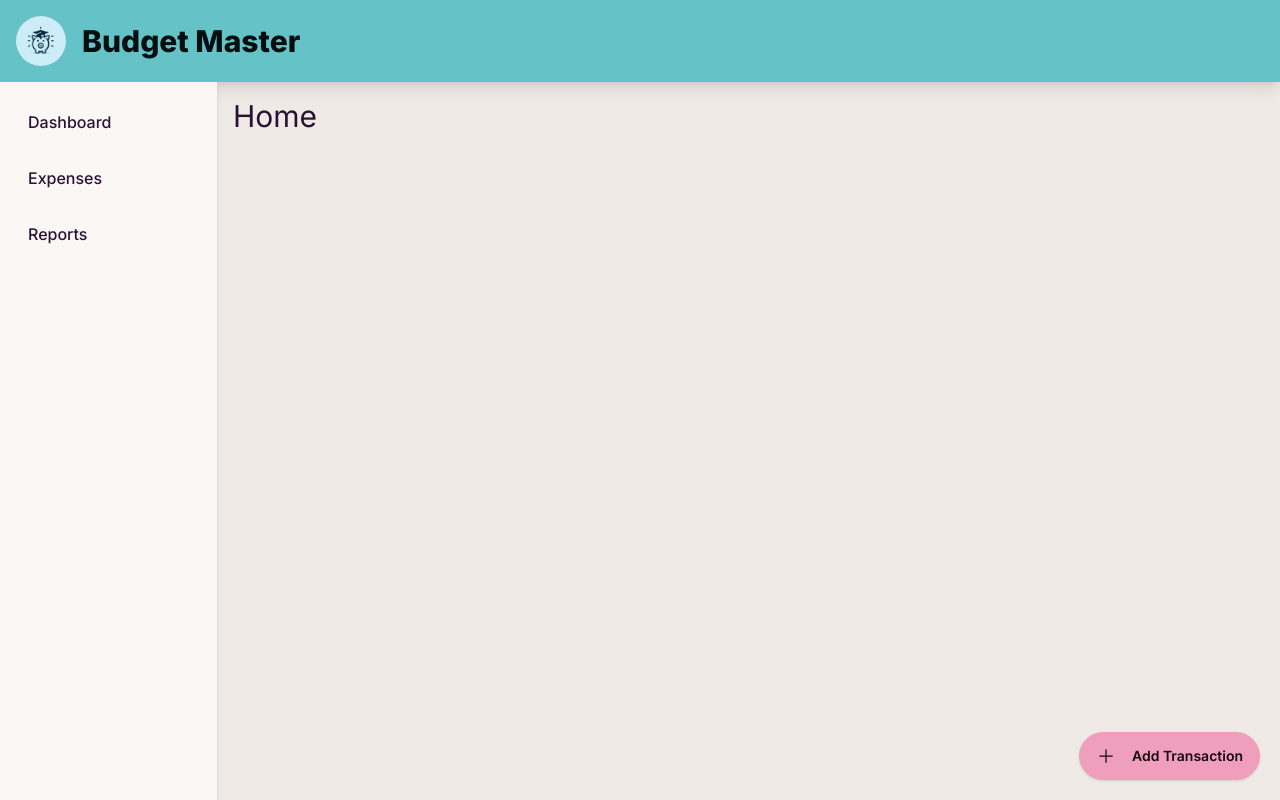
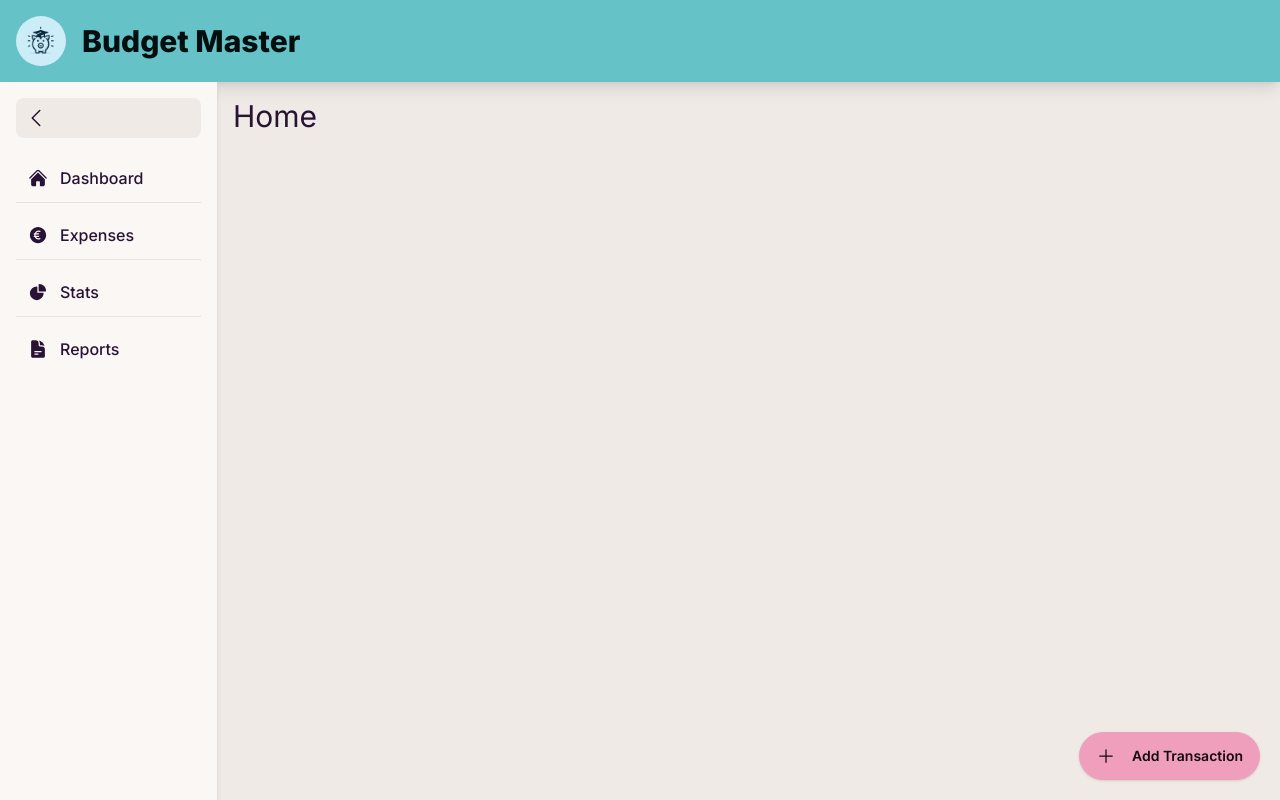
Before and after one commit to AkosKappel/BudgetMaster, a Next.js app: page / in a window 1280 px wide. Shown: the top 800 px of the page. Built offline with nearby package versions, Linux system fonts and the light colour scheme.

Commit message:
upgrades to sidebar

```diff
--- a/components/Sidebar.tsx
+++ b/components/Sidebar.tsx
@@ -2,29 +2,57 @@
 
 import Link from 'next/link';
 import { usePathname } from 'next/navigation';
-import React from 'react';
+import React, { useState, useEffect } from 'react';
+import {
+  HomeIcon,
+  CurrencyEuroIcon,
+  ChartPieIcon,
+  DocumentTextIcon,
+  ChevronLeftIcon,
+  ChevronRightIcon,
+} from '@heroicons/react/24/solid';
 
 const Sidebar: React.FC = () => {
+  const [isCollapsed, setIsCollapsed] = useState(false);
+  const [windowWidth, setWindowWidth] = useState<number>(typeof window !== 'undefined' ? window.innerWidth : 0);
   const pathname = usePathname();
 
   const navItems = [
-    { name: 'Dashboard', href: '/dashboard' },
-    { name: 'Expenses', href: '/expenses' },
-    { name: 'Reports', href: '/reports' },
+    { name: 'Dashboard', href: '/dashboard', icon: <HomeIcon className="w-5 h-5" /> },
+    { name: 'Expenses', href: '/expenses', icon: <CurrencyEuroIcon className="w-5 h-5" /> },
+    { name: 'Stats', href: '/stats', icon: <ChartPieIcon className="w-5 h-5" /> },
+    { name: 'Reports', href: '/reports', icon: <DocumentTextIcon className="w-5 h-5" /> },
   ];
 
+  useEffect(() => {
+    const handleResize = () => setWindowWidth(window.innerWidth);
+    window.addEventListener('resize', handleResize);
+    return () => window.removeEventListener('resize', handleResize);
+  }, []);
+
+  useEffect(() => {
+    setIsCollapsed(windowWidth < 768); // automatically collapse sidebar on small screens
+  }, [windowWidth]);
+
   return (
-    <nav className="left-0 bg-base-100 shadow-md w-64 p-4">
+    <nav className={`bg-base-100 shadow-md p-4 transition-all duration-300 ${isCollapsed ? 'w-20' : 'w-64'}`}>
       <div className="flex flex-col h-full">
+        <button className="mb-4 p-2 bg-base-200 rounded-lg" onClick={() => setIsCollapsed(!isCollapsed)}>
+          {isCollapsed ? <ChevronRightIcon className="w-6 h-6" /> : <ChevronLeftIcon className="w-6 h-6" />}
+        </button>
         <ul className="flex flex-col space-y-2">
-          {navItems.map((item) => (
-            <li key={item.href}>
+          {navItems.map((item, index) => (
+            <li
+              key={item.href}
+              className={`flex items-center ${index < navItems.length - 1 ? 'border-b border-base-300' : ''}`}
+            >
               <Link
                 href={item.href}
-                className={`block text-base font-medium p-3 rounded-lg transition-all duration-300
+                className={`flex items-center space-x-3 w-full text-base font-medium p-3 rounded-lg transition-all duration-300 min-h-[3rem]
                   ${pathname === item.href ? 'text-primary bg-primary-content scale-105' : 'hover:text-primary hover:bg-primary-content hover:scale-105'}`}
               >
-                {item.name}
+                {item.icon}
+                {!isCollapsed && <span>{item.name}</span>}
               </Link>
             </li>
           ))}
```
